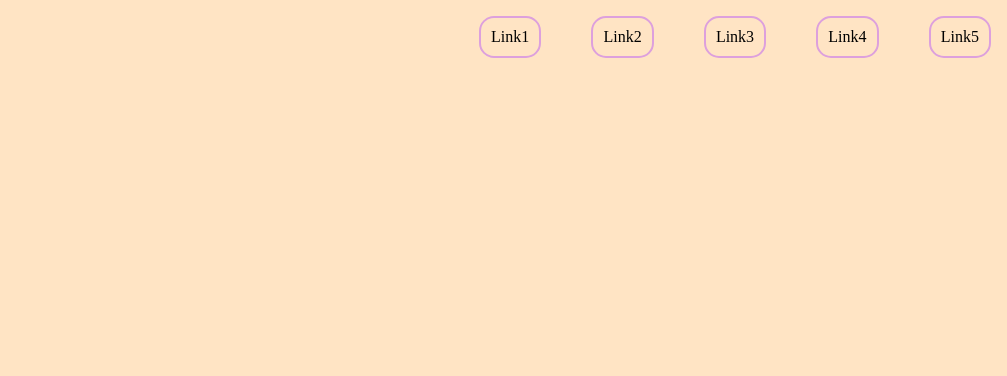
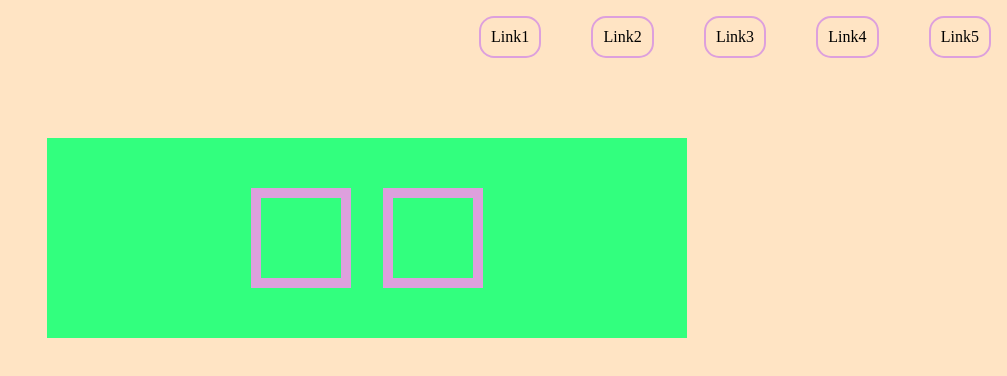
Before and after one commit to sefaekici/learnSass, a plain HTML site: page index.html in a window 1280 px wide. Shown: the whole page, without its empty margins (273-1280 px from the left). Drawn offline with Linux system fonts and the light colour scheme.

Commit message:
Kalıtım Yapısı

```diff
--- a/main.scss
+++ b/main.scss
@@ -8,6 +8,14 @@ $bodyBackground: bisque;
 $linkColor: black;
 $liBorderColor: plum;
 $linkHoverOpacity: 0.6;
+$boxColor: #32ff7e;
+
+.kutu {
+  border: 10px solid $liBorderColor;
+  width: 100px;
+  height: 100px;
+  margin: 1rem;
+}
 
 * {
   margin: 0;
@@ -31,6 +39,33 @@ body {
 
   .container {
     display: flex;
+    flex-direction: column;
+    justify-content: center;
+    align-items: center;
+
+    .kutular {
+      margin-top: 5rem;
+      display: flex;
+      justify-content: center;
+      align-items: center;
+      width: 50%;
+      height: 200px;
+      background-color: $boxColor;
+      padding: 1rem;
+
+      //Kalıtım İşlemi
+
+      /*
+      Oluşturulan kutu ismindeki classın özellikleri @extend keywords yardımı ile
+      box1 ve box2 classlarına eklendi bu sayede bir daha kullanılmasına gerek kalmadı
+      kod tekrarı önlenmiş oldu.
+      */
+
+      .box1,
+      .box2 {
+        @extend .kutu;
+      }
+    }
 
     header {
       margin-top: 1rem;
```
Also changed, not shown: main.css, 1 other file.
